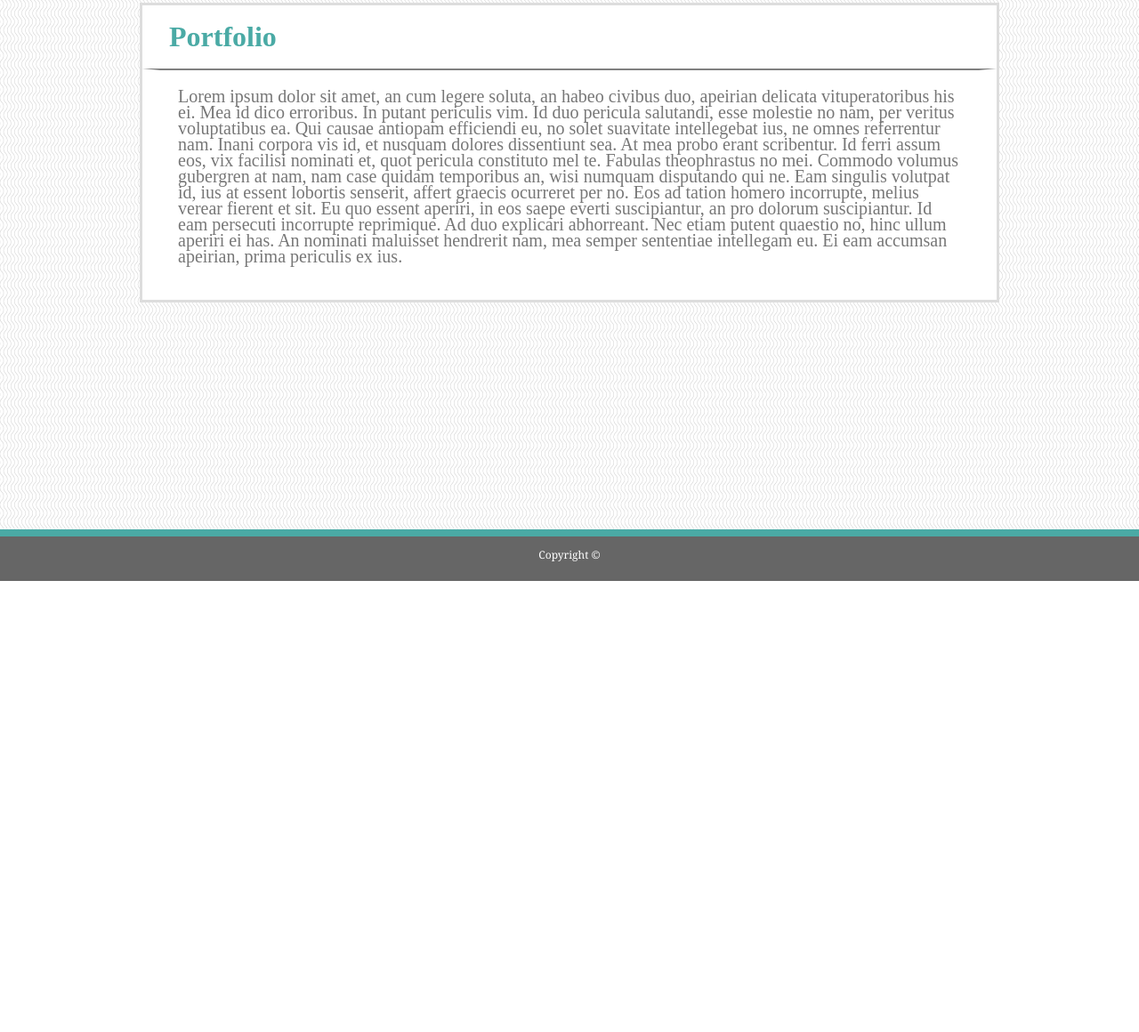
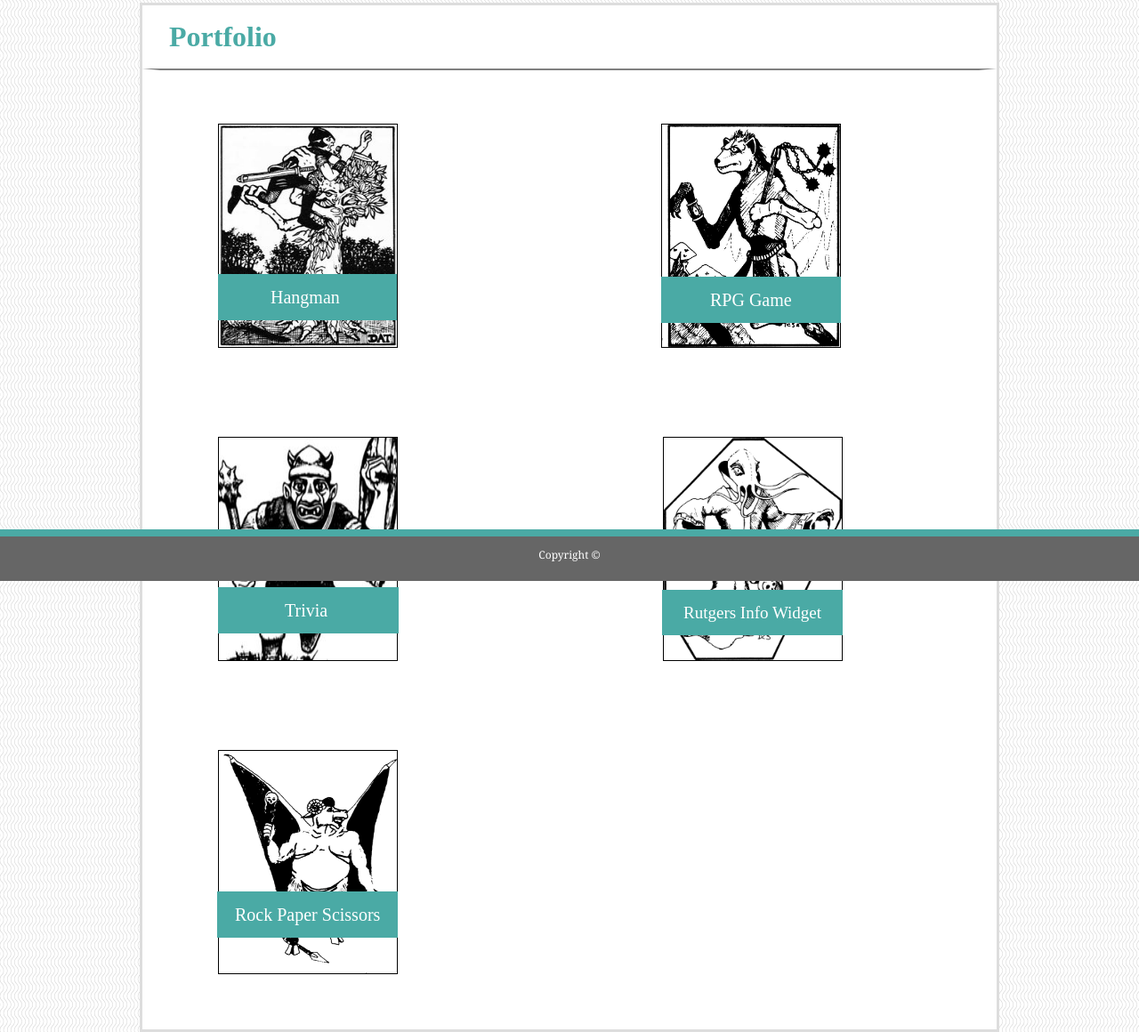
Before and after one commit to DanielOhly/Basic-Portfolio, a plain HTML site: page portfolio.html in a window 1280 px wide. Shown: the part 147-1307 px from the top of the page at 89% size. Before the commit the page ends 800 px from the top, so only its background shows below. Drawn offline with Linux system fonts and the light colour scheme.

Commit message:
All done

```diff
--- a/assets/css/style.css
+++ b/assets/css/style.css
@@ -70,7 +70,7 @@ a:link {
 
 a:hover {
   text-decoration: none;
-    color: #777777;
+  color: purple;
 }
 
 a:active {
@@ -85,12 +85,12 @@ a:link {
   line-height: 18px;
   margin: auto;
   margin-top: 50px;
-  margin-bottom: 50px;
+  margin-bottom: 100px;
   border: solid #dddddd;
   width: 960px;
   position: relative;
   top: 100px;
-  overflow: hidden;
+  overflow: auto;
 }
 
 #heading {
@@ -134,6 +134,7 @@ footer {
   border-color: #4aaaa5;
   border-top-style: solid;
   border-top-width: 8px;
+  left: 0;
   height: 50px;
   width: 100%;
   font-family: Georgia;
@@ -152,3 +153,76 @@ footer {
   float: left;
   padding: 15px;
 }
+/* PORTFOLIO PORTFOLIO PORTFOLIO PORTFOLIO PORTFOLIO */
+
+.portfoliopics {
+  width: 200px;
+  height: 250px;
+  margin: 40 45 40 45;
+  display: inline;
+  position: relative;
+  border: black 1px solid;
+}
+
+#hangman-text-block {
+  position: relative;
+  top: -90;
+  right: 252;
+  background-color: #4aaaa5;
+  color: white;
+  /* padding-left: 40px; */
+  /* padding-right: 40px; */
+  padding: 15 59 15 59;
+  text-align: center;
+}
+
+#rpggame-text-block {
+  position: relative;
+  left: 543;
+  top: -105;
+  width: 200px;
+  height: 30px;
+  background-color: #4aaaa5;
+  color: white;
+  /* padding-left: 20px; */
+  /* padding-right: 20px; */
+  padding: 15 55 15 55px;
+  text-align: center;
+}
+
+#trivia-text-block {
+  position: relative;
+  top: -90;
+  right: 252;
+  background-color: #4aaaa5;
+  color: white;
+  /* padding-left: 40px; */
+  /* padding-right: 40px; */
+  padding: 15 75 15 75;
+  text-align: center;
+}
+
+#rutgers-text-block {
+  position: relative;
+  font-size: 19;
+  left: 544;
+  top: -105;
+  background-color: #4aaaa5;
+  color: white;
+  /* padding-left: 20px; */
+  /* padding-right: 20px; */
+  padding: 15 24 15 24;
+  text-align: center;
+}
+
+#rockpaper-text-block {
+  position: relative;
+  right: 253;
+  top: -100;
+  background-color: #4aaaa5;
+  color: white;
+  /* padding-left: 20px; */
+  /* padding-right: 20px; */
+  padding: 15 20 15 20px;
+  text-align: center;
+}
--- a/portfolio.html
+++ b/portfolio.html
@@ -11,26 +11,44 @@
             Daniel Ohly
         </span>
         <span id="links">
-                    <span id="about"><a href="about.html">About</a></span>
-                    <span id="portfolio"><a href="index.html">Index</a></span>
-                    <span id="about"><a href="contact.html">Contact</a></span>
+            <span id="about">
+                <a href="about.html">About</a>
+            </span>
+            <span id="portfolio">
+                <a href="index.html">Index</a>
+            </span>
+            <span id="about">
+                <a href="contact.html">Contact</a>
+            </span>
         </span>
     </div>
 
     <div id="content">
         <h1 id="heading">Portfolio</h1>
-            <p id="words">
-                Lorem ipsum dolor sit amet, an cum legere soluta, an habeo civibus duo, apeirian delicata vituperatoribus his ei. Mea id
-                dico erroribus. In putant periculis vim. Id duo pericula salutandi, esse molestie no nam, per veritus voluptatibus
-                ea. Qui causae antiopam efficiendi eu, no solet suavitate intellegebat ius, ne omnes referrentur nam. Inani corpora
-                vis id, et nusquam dolores dissentiunt sea. At mea probo erant scribentur. Id ferri assum eos, vix facilisi nominati
-                et, quot pericula constituto mel te. Fabulas theophrastus no mei. Commodo volumus gubergren at nam, nam case
-                quidam temporibus an, wisi numquam disputando qui ne. Eam singulis volutpat id, ius at essent lobortis senserit,
-                affert graecis ocurreret per no. Eos ad tation homero incorrupte, melius verear fierent et sit. Eu quo essent
-                aperiri, in eos saepe everti suscipiantur, an pro dolorum suscipiantur. Id eam persecuti incorrupte reprimique.
-                Ad duo explicari abhorreant. Nec etiam putent quaestio no, hinc ullum aperiri ei has. An nominati maluisset hendrerit
-                nam, mea semper sententiae intellegam eu. Ei eam accumsan apeirian, prima periculis ex ius.
-            </p>
+        <div id="words">
+            <img class="portfoliopics" id="hangman" src="assets/images/hangman.jpg">
+            <span id="hangman-text-block">
+                Hangman
+            </span>
+            <img class="portfoliopics" id="rpggame" src="assets/images/rpggame.jpg">
+            <span id="rpggame-text-block">
+                RPG Game
+            </span>
+            <div>
+                <img class="portfoliopics" id="triviagame" src="assets/images/trivia.jpg">
+                <span id="trivia-text-block">
+                    Trivia
+                </span>
+                <img class="portfoliopics" id="rutgers" src="assets/images/rutgersinfo.jpg">
+                <span id="rutgers-text-block">
+                    Rutgers Info Widget
+                </span>
+                <div>
+                    <img class="portfoliopics" id="rpggame" src="assets/images/rockpaper.jpg">
+                    <span id="rockpaper-text-block">
+                        Rock Paper Scissors
+                    </div>
+                </div>
 
             </div>
 
```
Also changed, not shown: assets/images/hangman.jpg (added), assets/images/rockpaper.jpg (added), assets/images/rpggame.jpg (added), assets/images/rutgersinfo.jpg (added), assets/images/trivia.jpg (added), 1 other file. Lines whose indentation alone changed are shown as unchanged.
